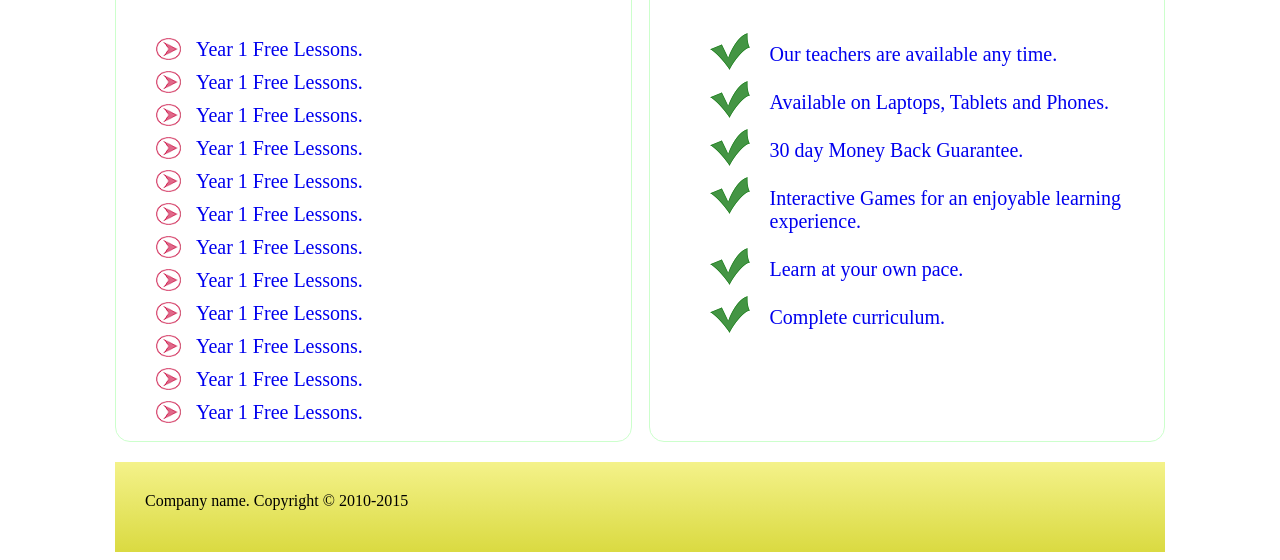
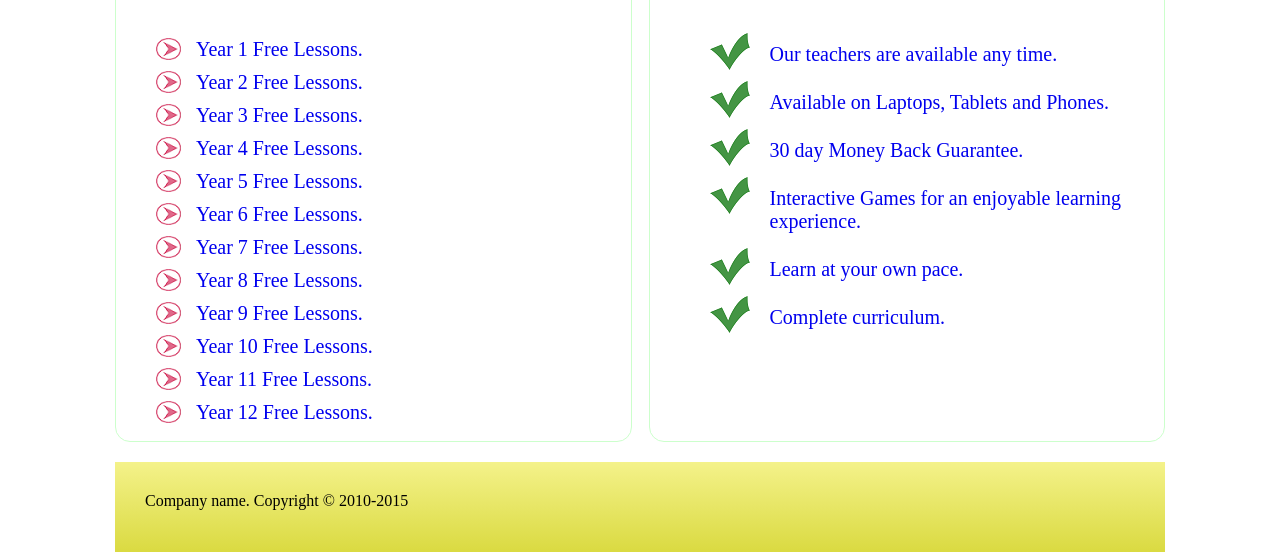
Before and after one commit to Jogwums/omobowale.github.io, a plain HTML site: page MathsTutorialWebApp/index.html in a window 1280 px wide. Shown: the part 669-1229 px from the top of the page. Drawn offline with Linux system fonts and the light colour scheme.

Commit message:
adjusted some content in the index.html file of mathstutorialwebsiteapp

```diff
--- a/MathsTutorialWebApp/index.html
+++ b/MathsTutorialWebApp/index.html
@@ -63,17 +63,17 @@
         </h1>
         <ul>
         	<li><a href="#">Year 1 Free Lessons.</a></li>
-            <li><a href="#">Year 1 Free Lessons.</a></li>
-            <li><a href="#">Year 1 Free Lessons.</a></li>
-            <li><a href="#">Year 1 Free Lessons.</a></li>
-            <li><a href="#">Year 1 Free Lessons.</a></li>
-            <li><a href="#">Year 1 Free Lessons.</a></li>
-            <li><a href="#">Year 1 Free Lessons.</a></li>
-            <li><a href="#">Year 1 Free Lessons.</a></li>
-            <li><a href="#">Year 1 Free Lessons.</a></li>
-            <li><a href="#">Year 1 Free Lessons.</a></li>
-            <li><a href="#">Year 1 Free Lessons.</a></li>
-            <li><a href="#">Year 1 Free Lessons.</a></li>
+            <li><a href="#">Year 2 Free Lessons.</a></li>
+            <li><a href="#">Year 3 Free Lessons.</a></li>
+            <li><a href="#">Year 4 Free Lessons.</a></li>
+            <li><a href="#">Year 5 Free Lessons.</a></li>
+            <li><a href="#">Year 6 Free Lessons.</a></li>
+            <li><a href="#">Year 7 Free Lessons.</a></li>
+            <li><a href="#">Year 8 Free Lessons.</a></li>
+            <li><a href="#">Year 9 Free Lessons.</a></li>
+            <li><a href="#">Year 10 Free Lessons.</a></li>
+            <li><a href="#">Year 11 Free Lessons.</a></li>
+            <li><a href="#">Year 12 Free Lessons.</a></li>
         </ul>
 
 
```
